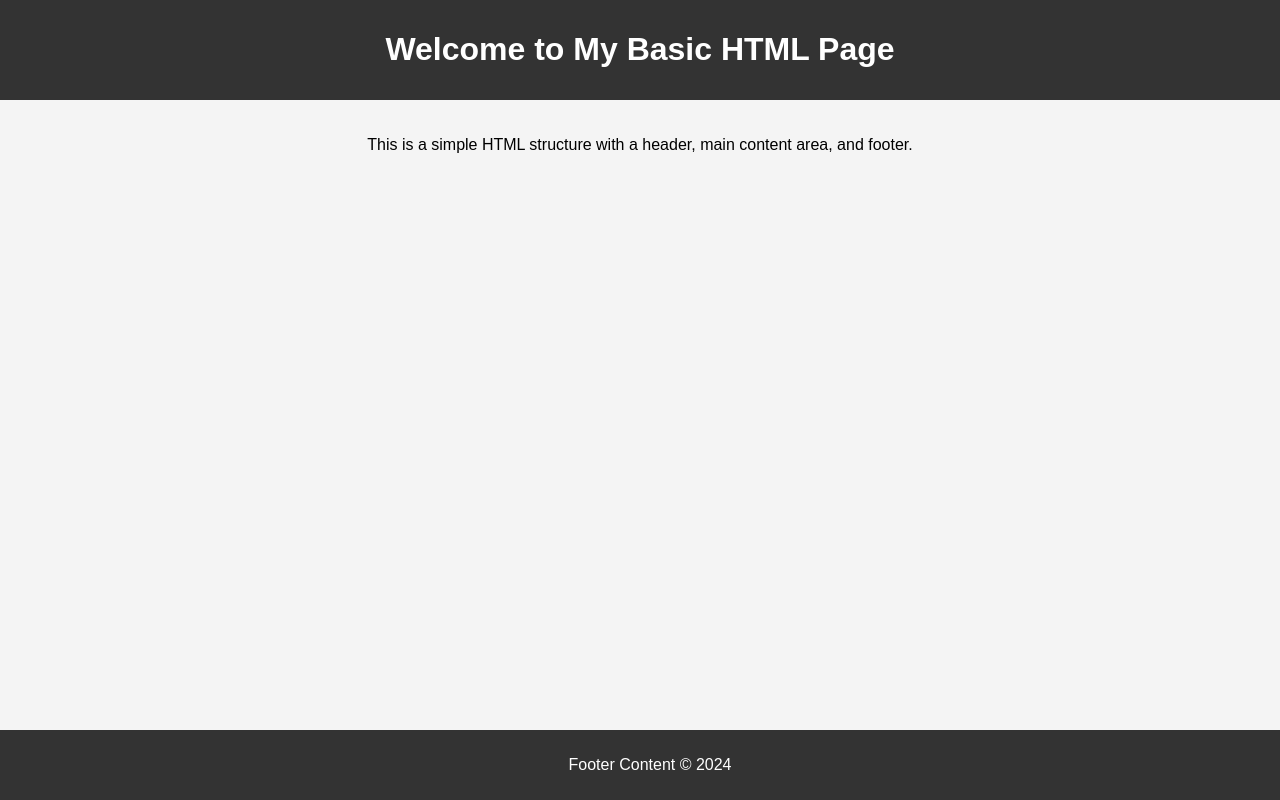
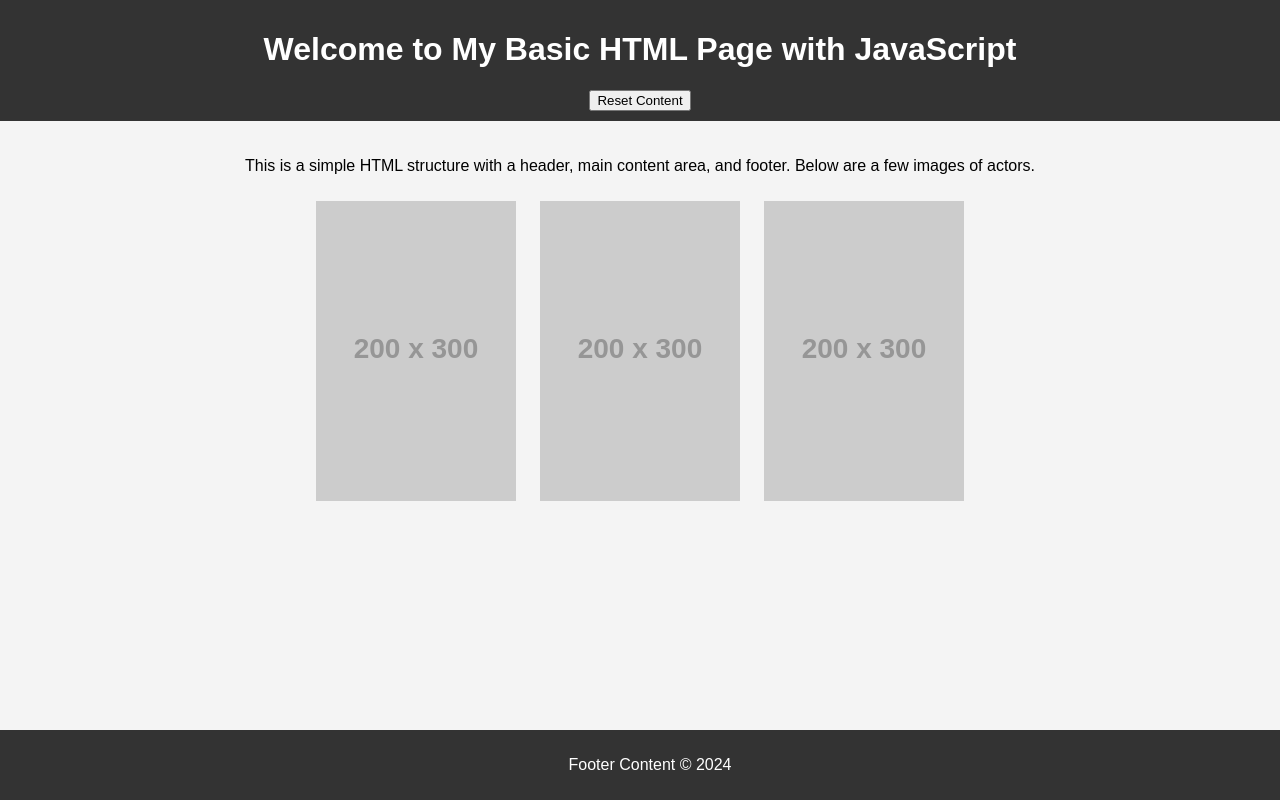
Before and after one commit to Art3mis17/Rizzless.github.io, a plain HTML site: page index.html in a window 1280 px wide. Drawn offline with Linux system fonts and the light colour scheme; placeholder pictures from the web are drawn by us.

Commit message:
Update index.html

```diff
--- a/index.html
+++ b/index.html
@@ -3,7 +3,7 @@
 <head>
     <meta charset="UTF-8">
     <meta name="viewport" content="width=device-width, initial-scale=1.0">
-    <title>Basic HTML Page</title>
+    <title>HTML with JavaScript and Images</title>
     <style>
         body {
             font-family: Arial, sans-serif;
@@ -21,6 +21,15 @@
             padding: 20px;
             text-align: center;
         }
+        img {
+            margin: 10px;
+            width: 200px;
+            height: auto;
+            transition: transform 0.3s;
+        }
+        img:hover {
+            transform: scale(1.1);
+        }
         footer {
             background-color: #333;
             color: #fff;
@@ -31,15 +40,33 @@
             width: 100%;
         }
     </style>
+    <script>
+        // Function to display a message when an image is clicked
+        function showMessage(actor) {
+            alert("You clicked on " + actor);
+        }
+
+        // Function to reset the page
+        function resetPage() {
+            document.getElementById('main-content').innerHTML = `
+                <p>This is a simple HTML structure with a header, main content area, and footer.</p>
+            `;
+        }
+    </script>
 </head>
 <body>
 
 <header>
-    <h1>Welcome to My Basic HTML Page</h1>
+    <h1>Welcome to My Basic HTML Page with JavaScript</h1>
+    <button onclick="resetPage()">Reset Content</button>
 </header>
 
-<main>
-    <p>This is a simple HTML structure with a header, main content area, and footer.</p>
+<main id="main-content">
+    <p>This is a simple HTML structure with a header, main content area, and footer. Below are a few images of actors.</p>
+
+    <img src="https://via.placeholder.com/200x300?text=Actor+1" alt="Actor 1" onclick="showMessage('Actor 1')">
+    <img src="https://via.placeholder.com/200x300?text=Actor+2" alt="Actor 2" onclick="showMessage('Actor 2')">
+    <img src="https://via.placeholder.com/200x300?text=Actor+3" alt="Actor 3" onclick="showMessage('Actor 3')">
 </main>
 
 <footer>
```
